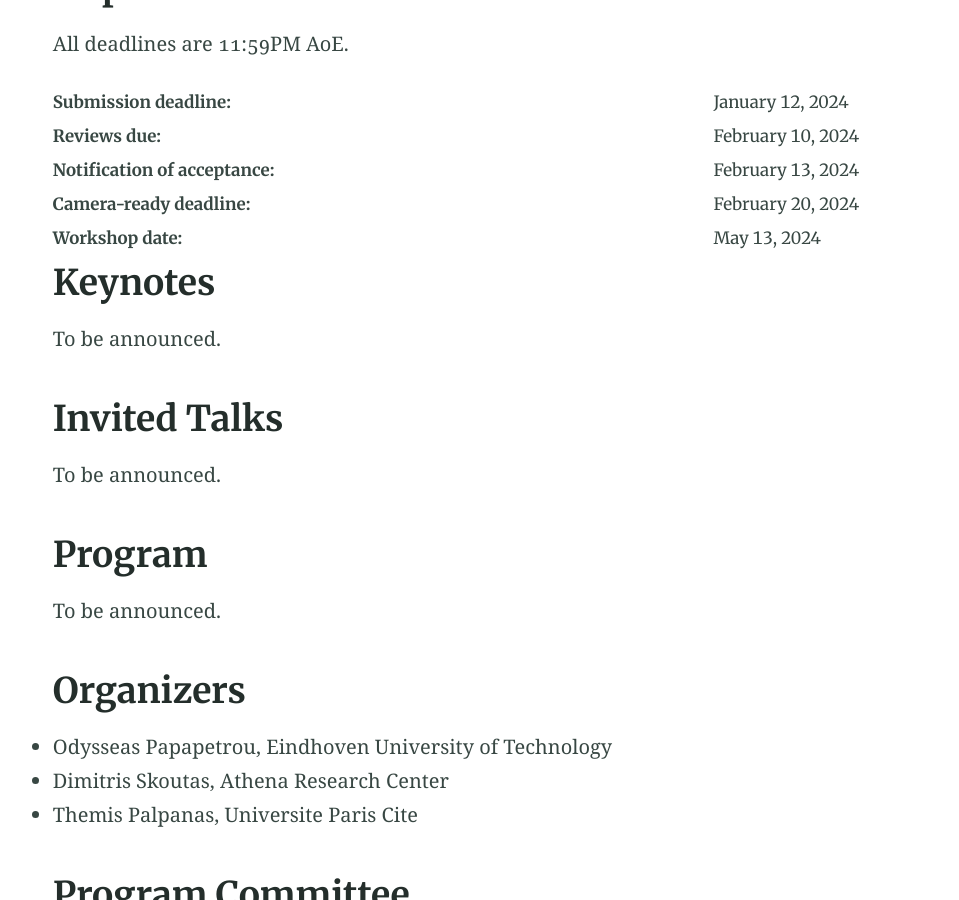
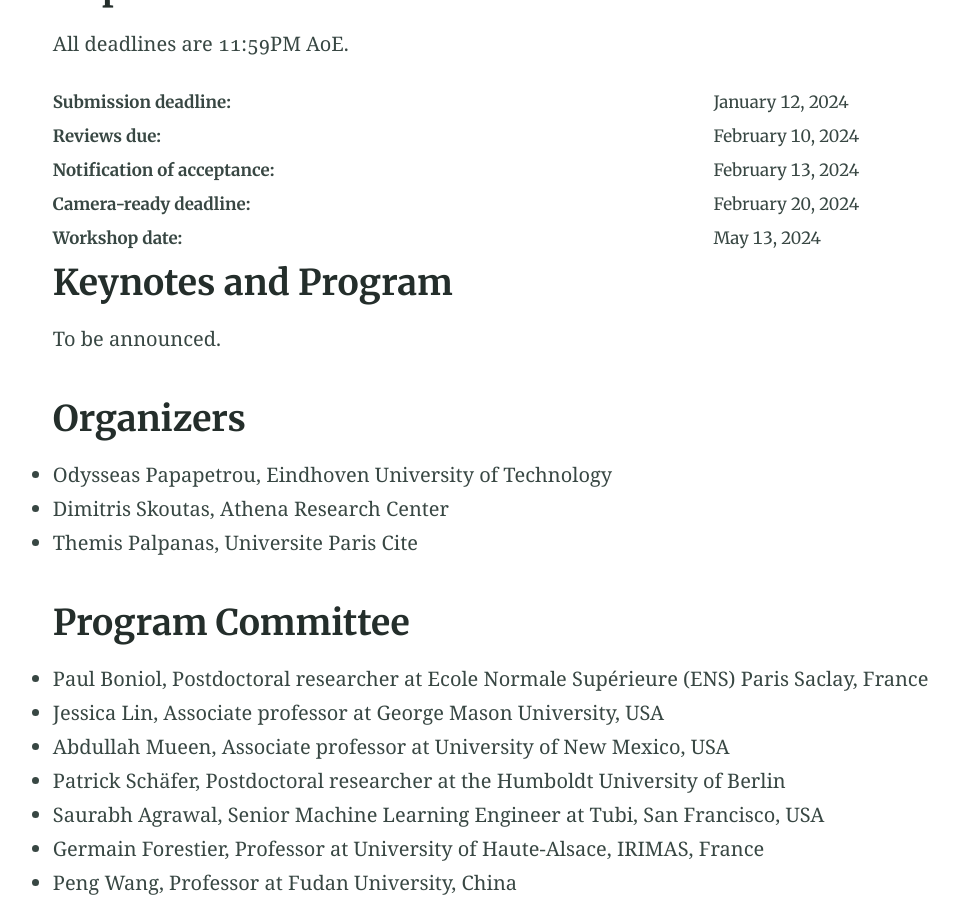
Before and after one commit to multisa2024/multisa2024.icde, a Jekyll site: the page built from index.md, in a window 1280 px wide and 900 px high, scrolled down 2225 px. Shown: the whole window, without its empty margins (40-999 px from the left). Built offline with Jekyll 4.4.1, drawn with Linux system fonts in a browser that asks for light colours.

Commit message:
Update index.md

```diff
--- a/index.md
+++ b/index.md
@@ -53,13 +53,7 @@ All deadlines are 11:59PM AoE.
 | **Camera-ready deadline:** | February 20, 2024 |
 | **Workshop date:** | May 13, 2024 |
 
-## Keynotes
-To be announced.
-
-## Invited Talks
-To be announced.
-
-## Program
+## Keynotes and Program
 To be announced.
 
 ## Organizers
```
